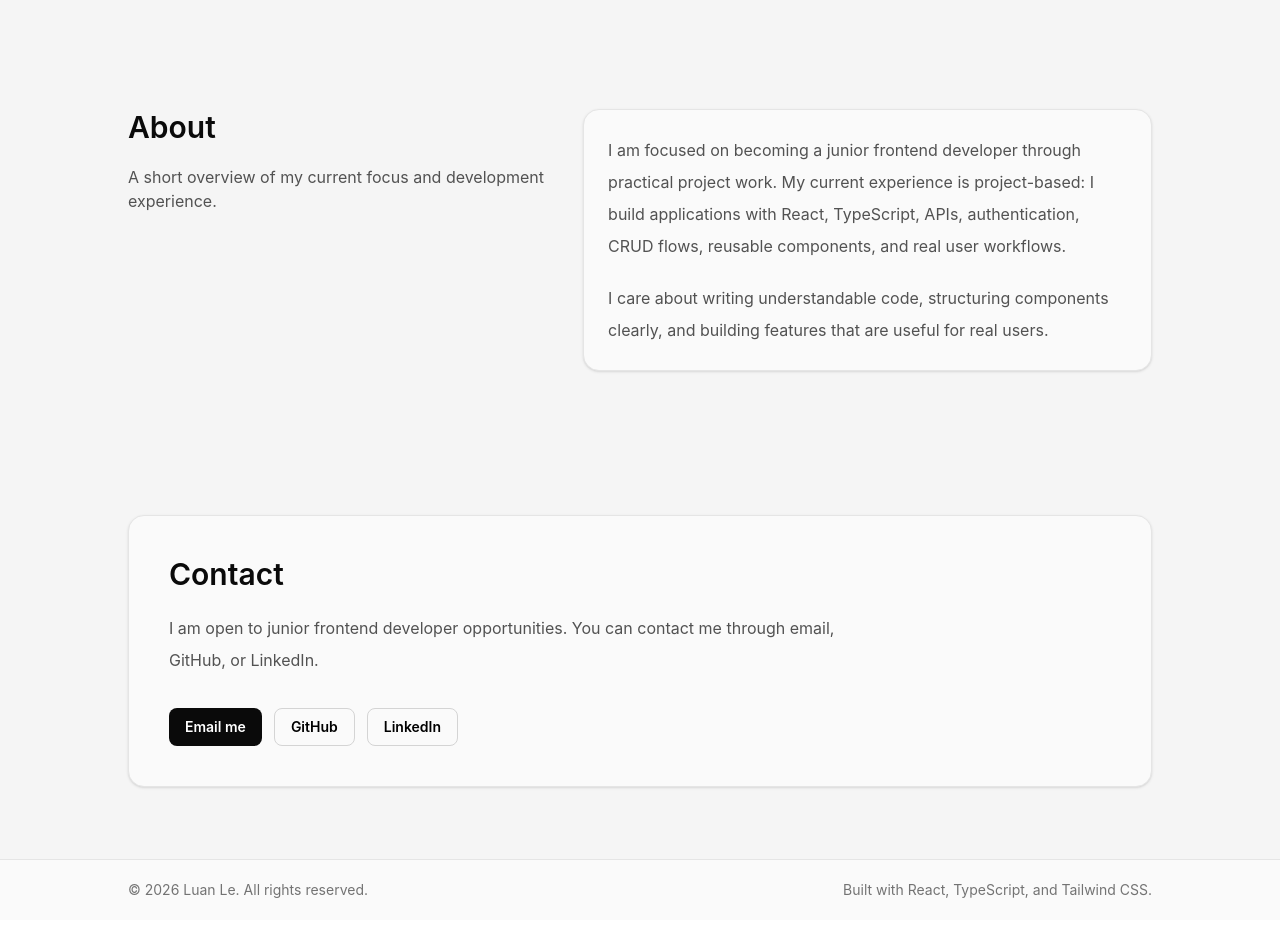
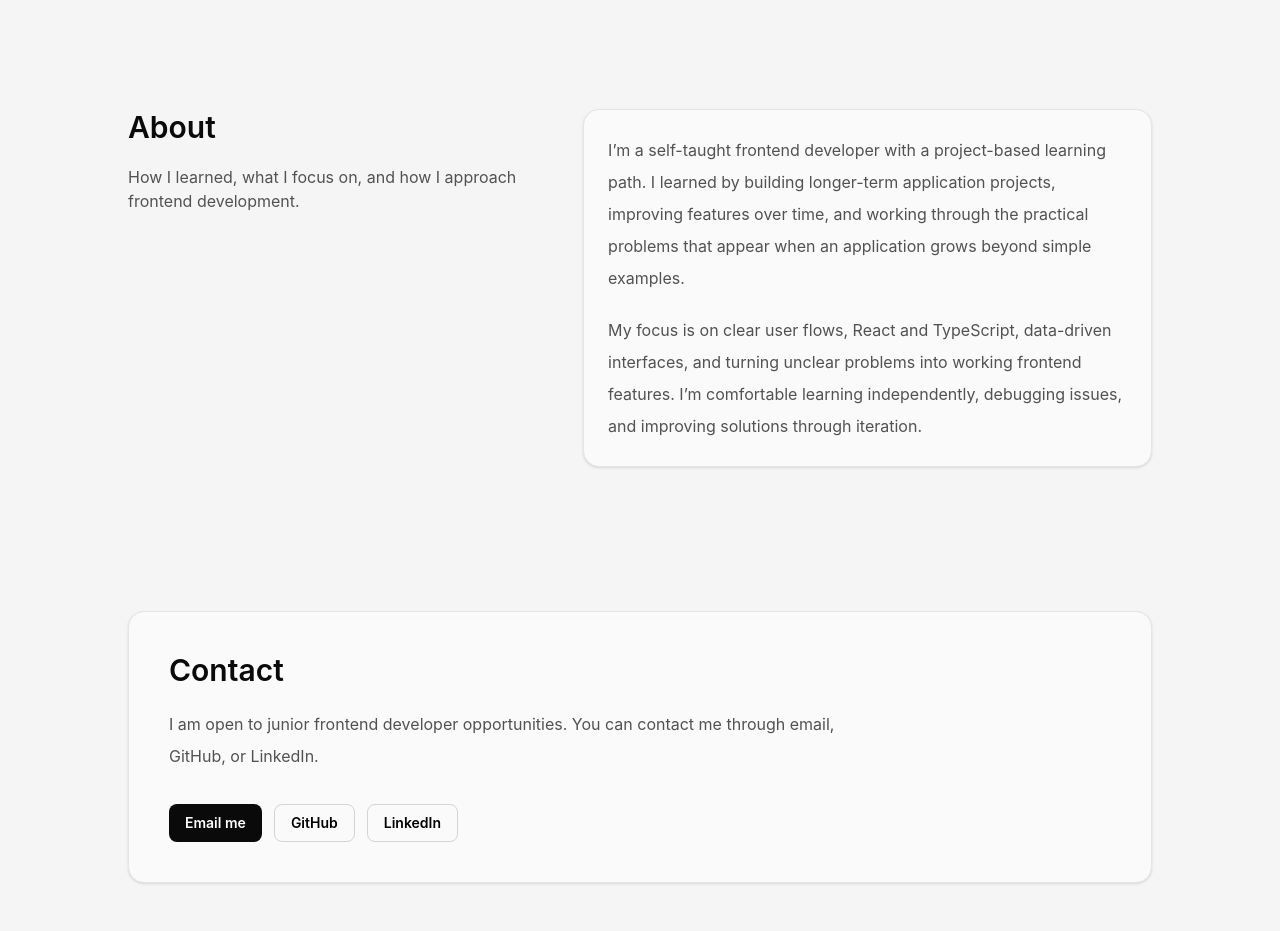
Before and after one commit to Luan2118/portfolio-website, a React (Vite) app: page / in a window 1280 px wide. Shown: the part 1600-2531 px from the top of the page. Built offline with nearby package versions, Linux system fonts and the light colour scheme.

Commit message:
update about text

```diff
--- a/src/components/sections/About.tsx
+++ b/src/components/sections/About.tsx
@@ -10,20 +10,16 @@ function About() {
           <div>
             <h2 className="text-2xl font-semibold text-neutral-950 md:text-3xl ">About</h2>
 
-            <p className="max-w-md  mt-5 mb-5">A short overview of my current focus and development experience.</p>
+            <p className="max-w-md  mt-5 mb-5">How I learned, what I focus on, and how I approach frontend development.</p>
           </div>
 
           <div className="border border-neutral-200 bg-neutral-50 p-6 rounded-2xl shadow-sm max-w-3xl ">
             <p className="leading-8">
-              I am focused on becoming a junior frontend developer through
-              practical project work. My current experience is project-based: I
-              build applications with React, TypeScript, APIs, authentication,
-              CRUD flows, reusable components, and real user workflows.
+              I’m a self-taught frontend developer with a project-based learning path. I learned by building longer-term application projects, improving features over time, and working through the practical problems that appear when an application grows beyond simple examples.
             </p>
 
             <p className="leading-8 mt-5">
-              I care about writing understandable code, structuring components
-              clearly, and building features that are useful for real users.
+              My focus is on clear user flows, React and TypeScript, data-driven interfaces, and turning unclear problems into working frontend features. I’m comfortable learning independently, debugging issues, and improving solutions through iteration.
             </p>
           </div>
         </div>
```
